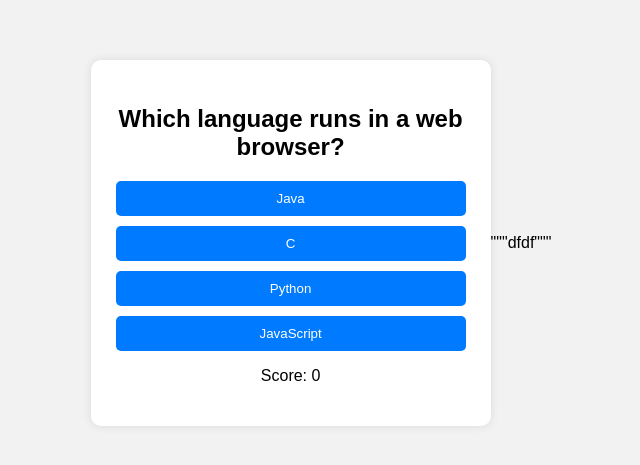
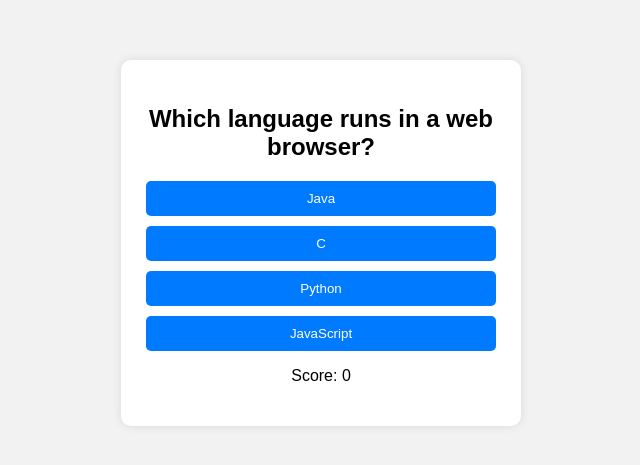
Before and after one commit to Shivakumar6674/quiz-app, a plain HTML site: page index.html in a window 1280 px wide. Shown: the part 165-630 px from the top of the page, without its empty margins (319-959 px from the left). Drawn offline with Linux system fonts and the light colour scheme.

Commit message:
Update index.html

```diff
--- a/index.html
+++ b/index.html
@@ -21,6 +21,5 @@
 </div>
 
 <script src="script.js"></script>
-    """dfdf"""
 </body>
 </html>
```
